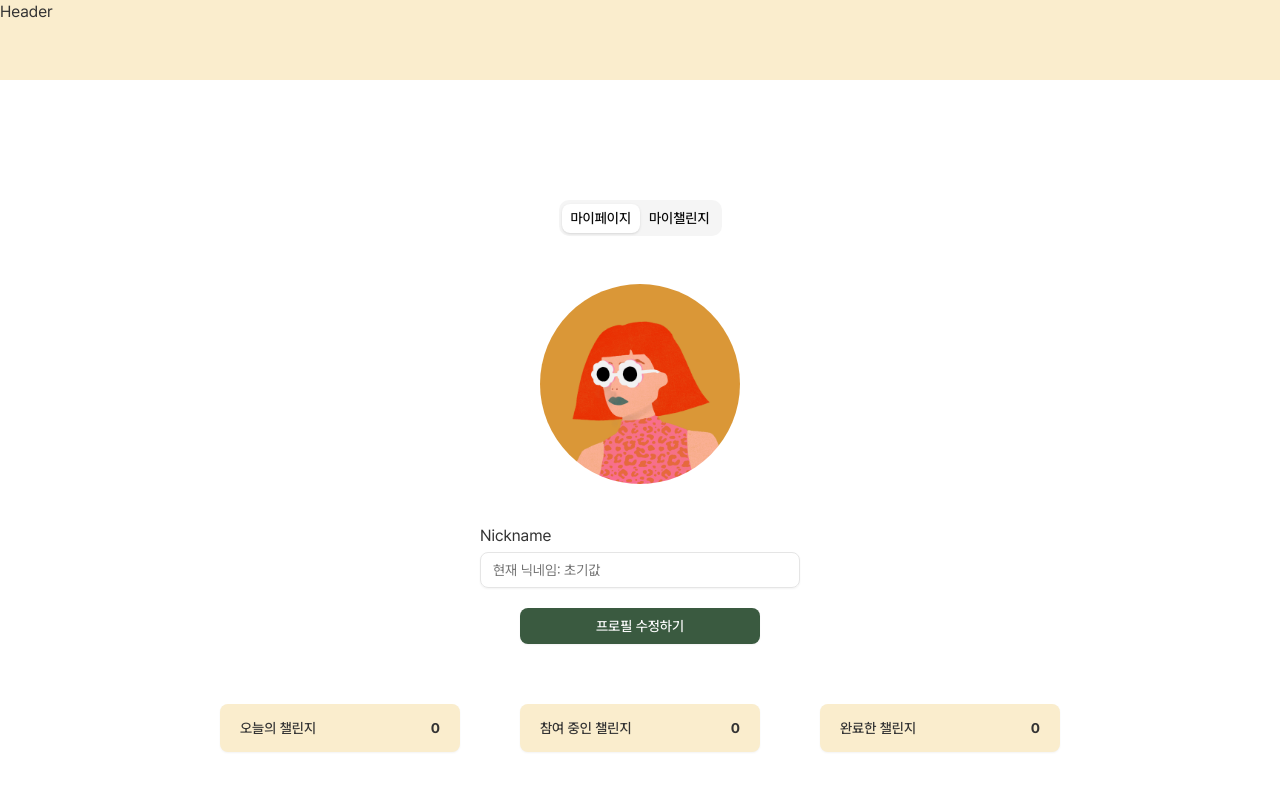
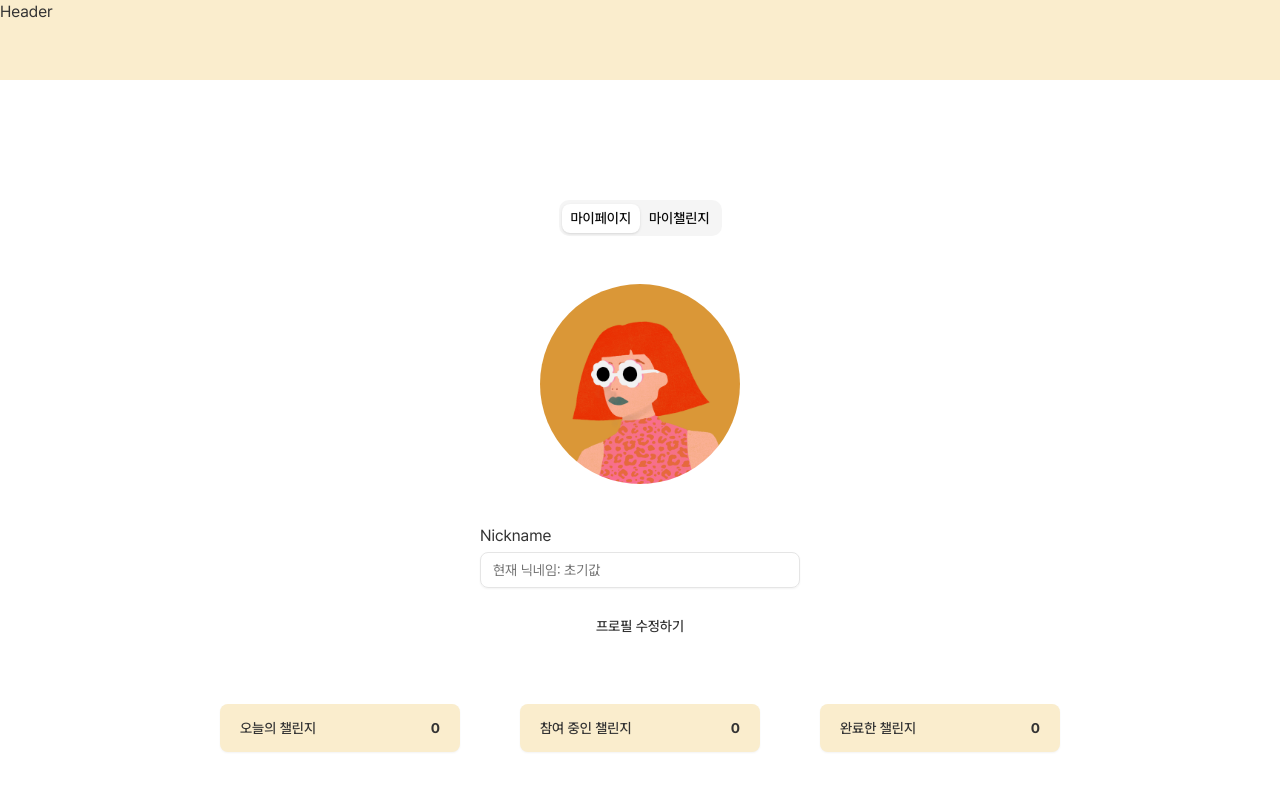
Before and after one commit to do-gather-challenge/do-gather, a Next.js app: page /my-page in a window 1280 px wide. Shown: the top 790 px of the page. Built offline with nearby package versions, Linux system fonts and the light colour scheme.

Commit message:
design:#5 button variants 지정

```diff
--- a/src/components/ui/button.tsx
+++ b/src/components/ui/button.tsx
@@ -9,17 +9,16 @@ const buttonVariants = cva(
   {
     variants: {
       variant: {
-        default: 'bg-primary text-primary-foreground shadow-xs hover:bg-primary/90',
         destructive:
           'bg-destructive text-white shadow-xs hover:bg-destructive/90 focus-visible:ring-destructive/20 dark:focus-visible:ring-destructive/40 dark:bg-destructive/60',
         outline:
           'border bg-background shadow-xs hover:bg-accent hover:text-accent-foreground dark:bg-input/30 dark:border-input dark:hover:bg-input/50',
-        secondary: 'bg-secondary text-secondary-foreground shadow-xs hover:bg-secondary/80',
         ghost: 'hover:bg-accent hover:text-accent-foreground dark:hover:bg-accent/50',
         link: 'text-primary underline-offset-4 hover:underline',
         //추가한 variant
-        green: 'bg-secondary text-white shadow-xs hover:bg-secondary-foreground',
-        primary: 'bg-primary text-black shadow-xs hover:bg-primary-foreground hover:text-black/50'
+        secondary: 'bg-secondary text-white shadow-xs hover:bg-secondary-foreground',
+        primary: 'bg-primary text-black shadow-xs hover:bg-primary-foreground hover:text-black/50',
+        black: 'bg-black text-white shadow-xs hover:bg-black/80'
       },
       size: {
         default: 'h-9 px-4 py-2 has-[>svg]:px-3',
@@ -29,7 +28,7 @@ const buttonVariants = cva(
       }
     },
     defaultVariants: {
-      variant: 'default',
+      variant: 'primary',
       size: 'default'
     }
   }
```
